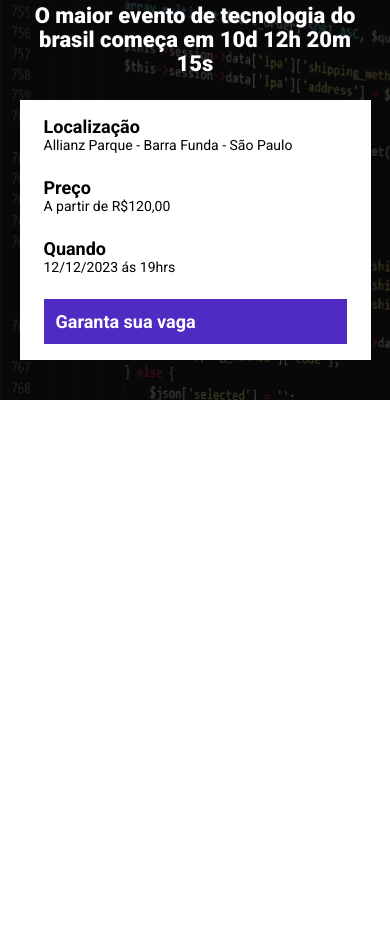
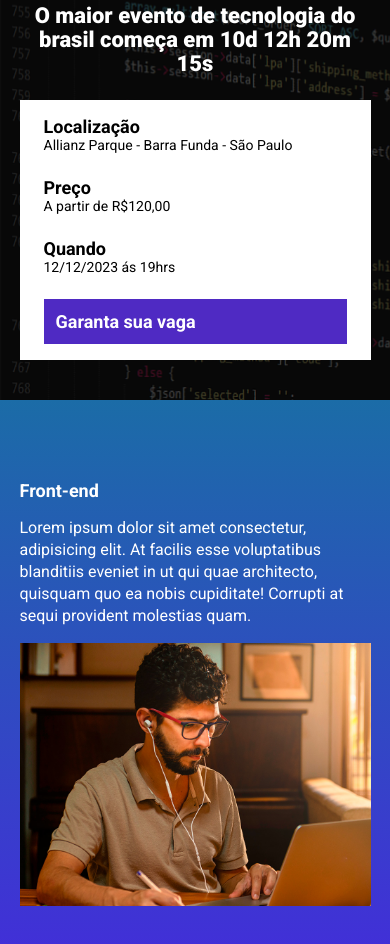
Before and after one commit to Andrey-Santos/ebac_tech_talks, a website built with Parcel: page src/index.html in a window 390 px wide. Shown: the part 100-1044 px from the top of the page. Before the commit the page ends 844 px from the top, so only its background shows below. Built offline with nearby package versions, Linux system fonts and the light colour scheme.

Commit message:
Imagem de destaque

```diff
--- a/src/index.html
+++ b/src/index.html
@@ -35,5 +35,15 @@
             </div>
         </div>
     </header>
+
+    <section class="event">
+        <div class="container">
+            <div class="event__details">
+                <h2 class="event__details__title">Front-end</h2>
+                <p class="event__details__description">Lorem ipsum dolor sit amet consectetur, adipisicing elit. At facilis esse voluptatibus blanditiis eveniet in ut qui quae architecto, quisquam quo ea nobis cupiditate! Corrupti at sequi provident molestias quam.</p>
+            </div>
+            <img class="event__image" src="images/frontend.png" alt="Front-end">
+        </div>
+    </section>
 </body>
 </html>
--- /dev/null
+++ b/src/styles/_event.scss
@@ -0,0 +1,42 @@
+.event{
+    padding: 80px 0;
+    background-image: linear-gradient(#1B6CA7, #442BDB);
+
+    .container{
+        display: flex;
+    }
+
+    &__image{
+        max-width: 360px;
+    }
+
+    &__details{
+        margin-right: 40px;
+
+        &__title{
+            font-size: 18px;
+            font-weight: bold;
+            margin-bottom: 16px;
+        }
+
+        &__description{
+            font-size: 16px;
+            line-height: 22px;
+        }
+    }
+
+    @media (max-width: 640px){
+        .container{
+            display: block;
+        }
+
+        &__image{
+            width: 100%;
+        }
+
+        &__details{
+            margin-right: 0;
+            margin-bottom: 16px;
+        }
+    }
+}
--- a/src/styles/main.scss
+++ b/src/styles/main.scss
@@ -1,6 +1,7 @@
 @use 'hero';
 @use 'components/infos_bar';
 @use 'components/buttons';
+@use 'event';
 
 *{
     margin: 0;
```
